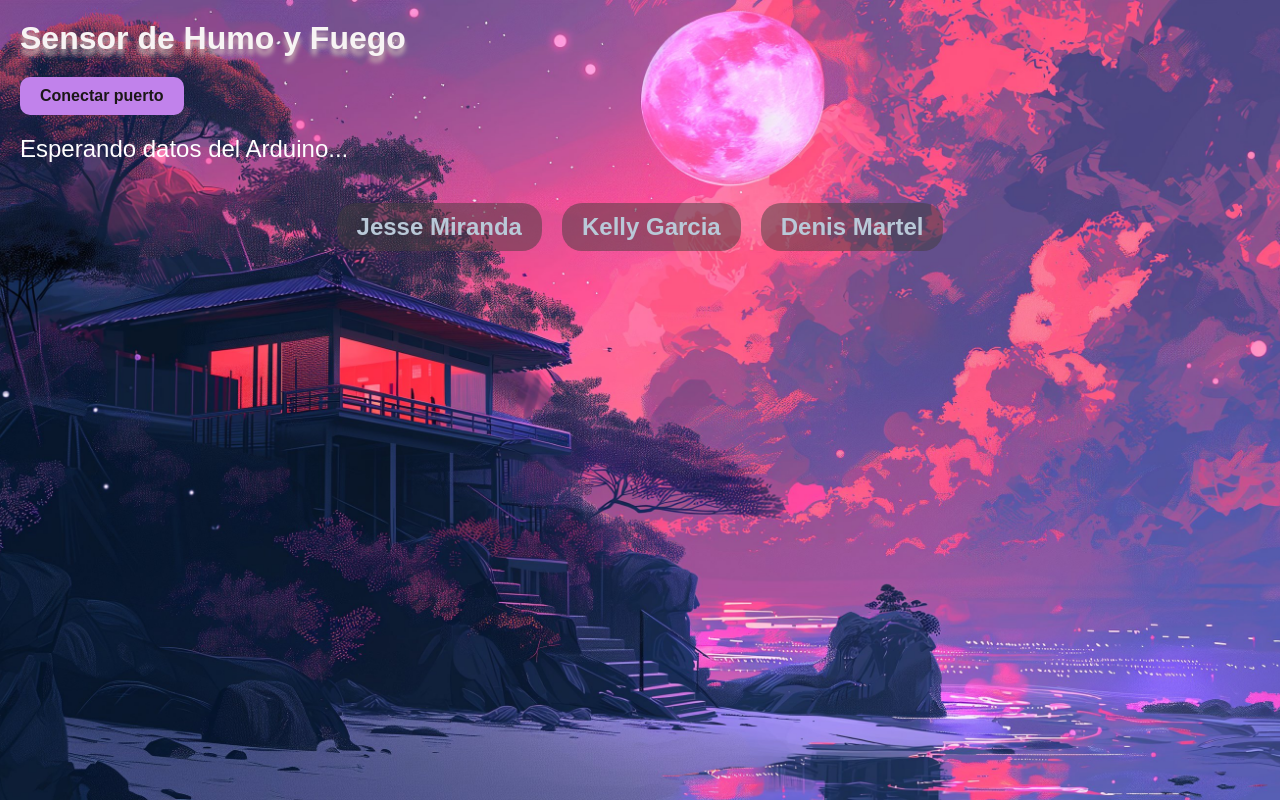
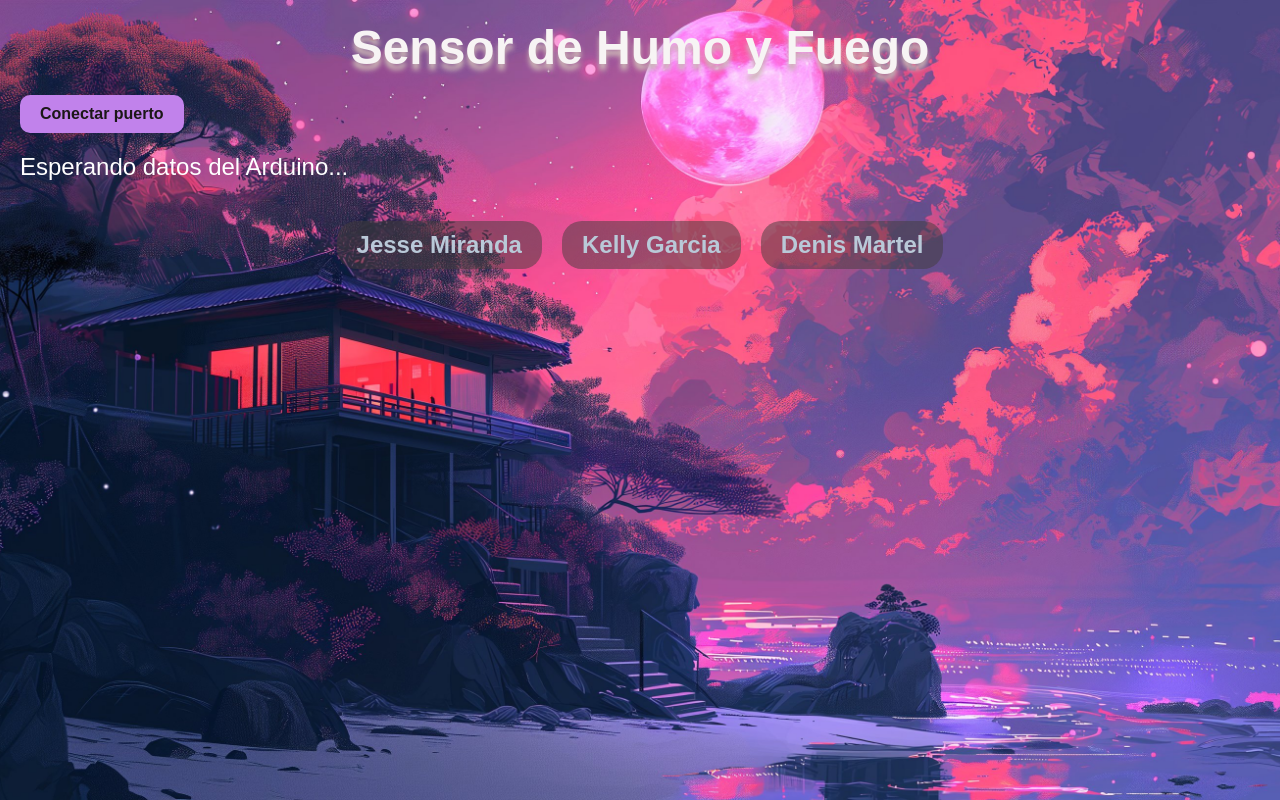
Before and after one commit to AlexanderPortillo/system-alarm, a plain HTML site: page index.html in a window 1280 px wide. Drawn offline with Linux system fonts and the light colour scheme.

Commit message:
Update style.css

```diff
--- a/style.css
+++ b/style.css
@@ -12,9 +12,10 @@ body {
 span {
     display: block;
     color: rgb(247, 244, 244);
-    font-size: 2em;
+    font-size: 3em;
     text-shadow: 0 6px 5px rgb(204, 181, 181);
     font-weight: bold;
+    text-align: center;
 }
 
 #data {
```
